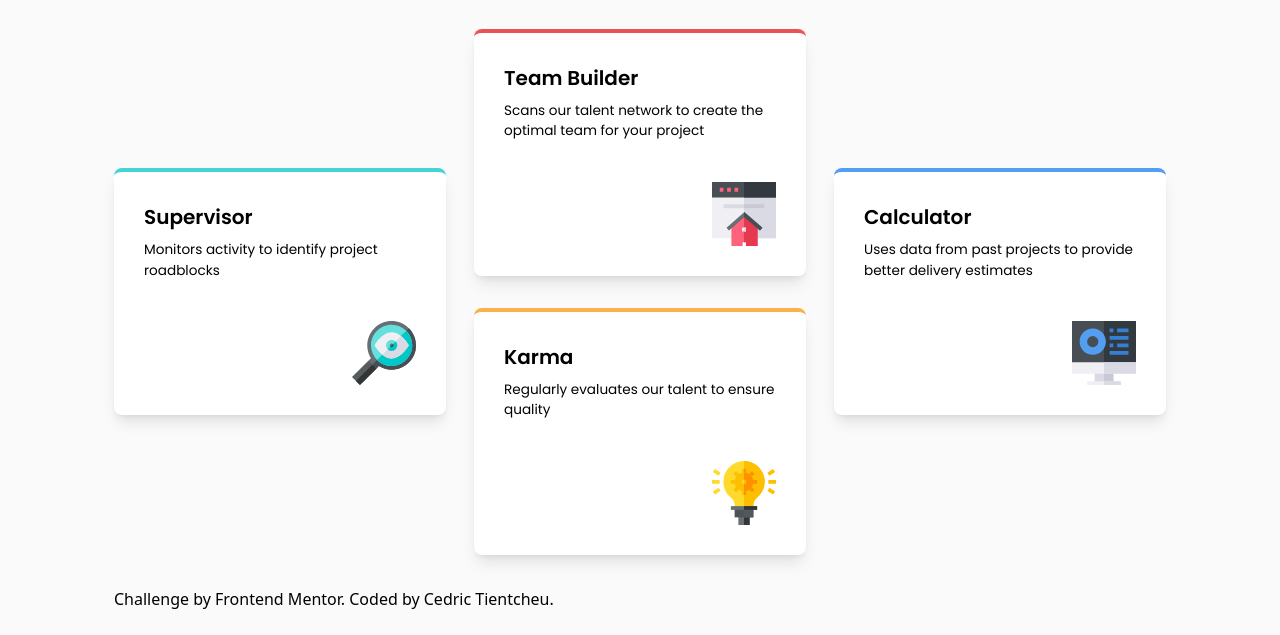
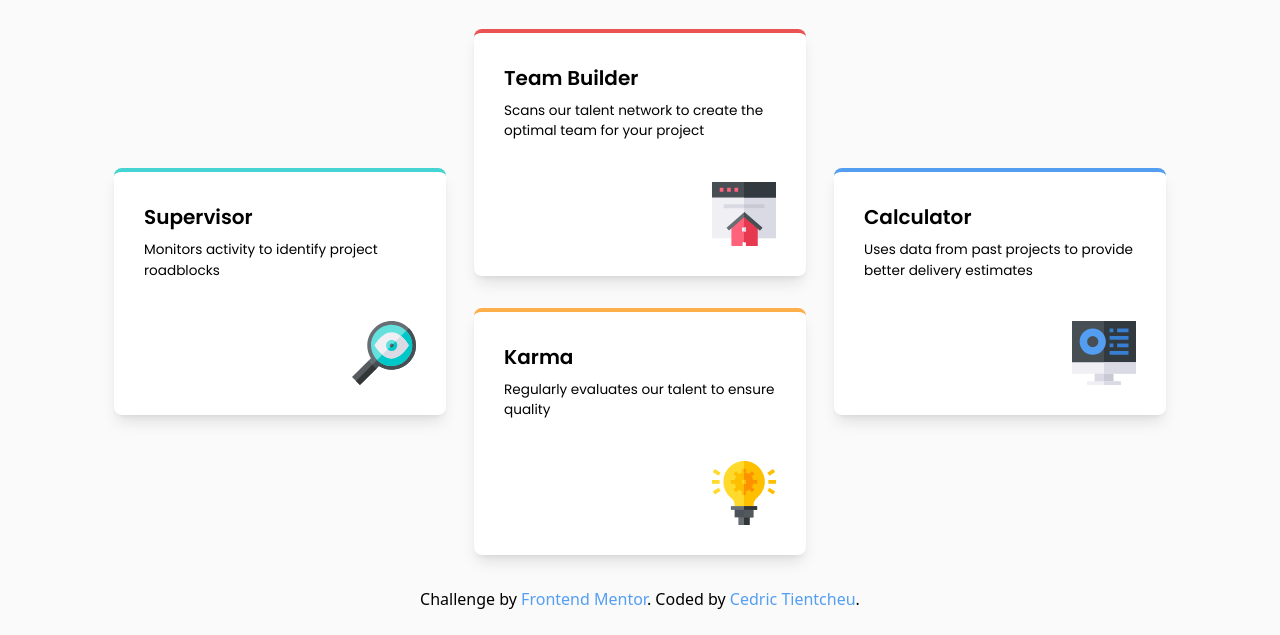
Before and after one commit to cedric-91/four-card-feature-section-main, a website: page index.html in a window 1280 px wide. Shown: the part 193-828 px from the top of the page. Drawn offline with Linux system fonts and the light colour scheme.

Commit message:
fix: update footer attribution and improve link accessibility

```diff
--- a/index.html
+++ b/index.html
@@ -116,15 +116,20 @@
 			</main>
 
 			<footer>
-				<p class="attribution">
+				<p class="attribution text-center">
 					Challenge by
 					<a
 						href="https://www.frontendmentor.io?ref=challenge"
 						target="_blank"
 						rel="noopener noreferrer"
+						class="text-primary-blue"
 						>Frontend Mentor</a
 					>. Coded by
-					<a href="https://github.com/cedric-91" target="_blank"
+					<a
+						href="https://github.com/cedric-91"
+						target="_blank"
+						rel="noopener noreferrer"
+						class="text-primary-blue"
 						>Cedric Tientcheu</a
 					>.
 				</p>
```
Also changed, not shown: main.css.
